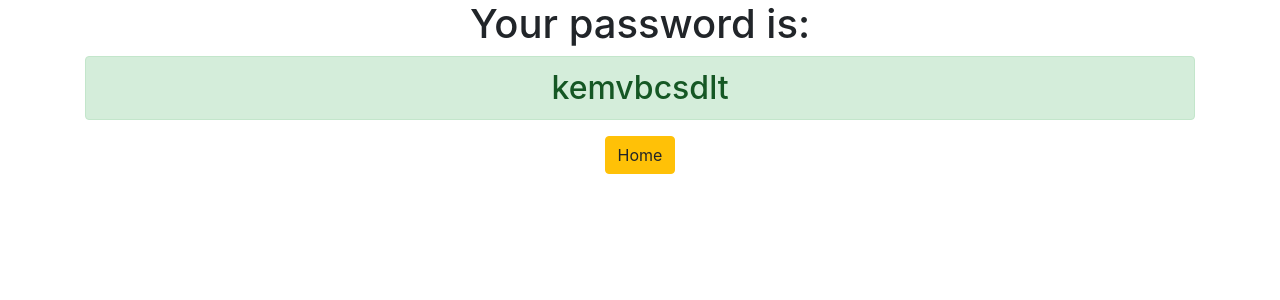
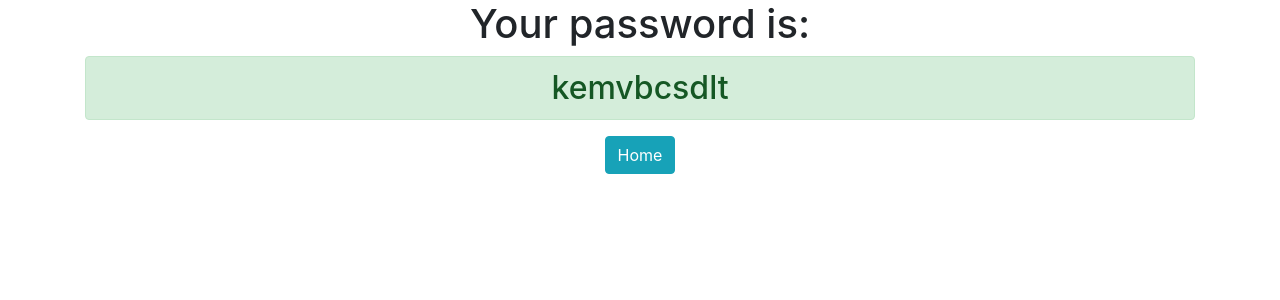
Before and after one commit to S4ntiego/django3-password-generator, a Django app: page /generatedpassword in a window 1280 px wide. Shown: the top 300 px of the page. Run offline with Django 3.2, Linux system fonts and the light colour scheme; some libraries are stand-ins or nearby versions.

Commit message:
I made some tweaks

```diff
--- a/generator/templates/generator/password.html
+++ b/generator/templates/generator/password.html
@@ -4,5 +4,5 @@
 <div class="container text-center">
 <h1> Your password is:</h1>
 <h2 class="alert alert-success"> {{password}} </h2>
-<a href={% url 'home' %} class="btn btn-warning">Home</a>
+<a href={% url 'home' %} class="btn btn-info">Home</a>
 </div>
--- a/passwordgenerator1/settings.py
+++ b/passwordgenerator1/settings.py
@@ -20,7 +20,7 @@ BASE_DIR = os.path.dirname(os.path.dirname(os.path.abspath(__file__)))
 # See https://docs.djangoproject.com/en/3.0/howto/deployment/checklist/
 
 # SECURITY WARNING: keep the secret key used in production secret!
-SECRET_KEY = '-l37!k@8@r9synn9906x*1@zgvps$qrwv5nxq^ni^ryd)723lg'
+SECRET_KEY = '-l37!k@8@r9synn9906x*1@zgvpsdasdass$qrwv5nxq^ni^ryd)723lg'
 
 # SECURITY WARNING: don't run with debug turned on in production!
 DEBUG = True
```
